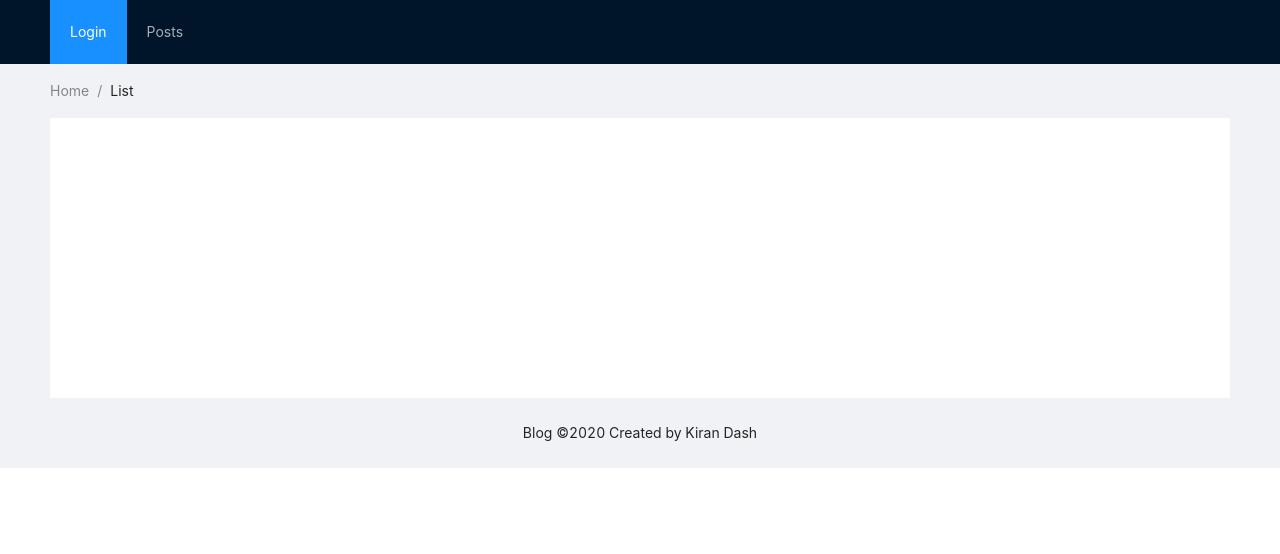
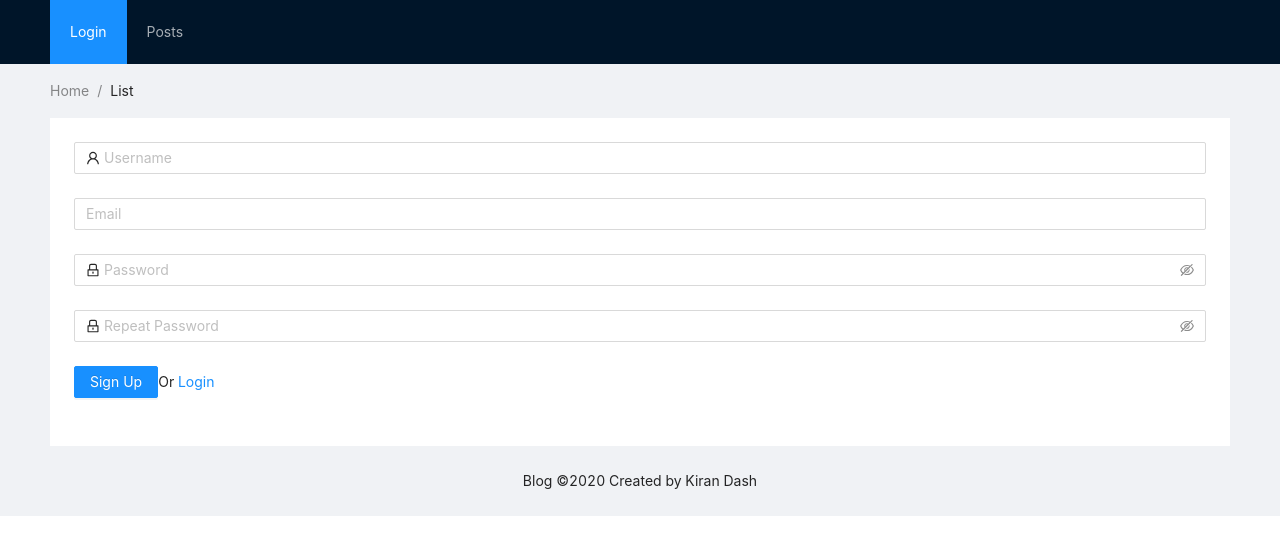
Before and after one commit to kirandash/django, a React (Create React App) app in the folder blog/frontend/gui/: page /signup in a window 1280 px wide. Shown: the top 554 px of the page. Built offline with nearby package versions, Linux system fonts and the light colour scheme.

Commit message:
Blog UI - 9.4 Create SignUp Component

```diff
--- a/blog/frontend/gui/src/containers/Layout.js
+++ b/blog/frontend/gui/src/containers/Layout.js
@@ -1,7 +1,9 @@
 import React from 'react';
+import { connect } from 'react-redux';
 import { Link } from 'react-router-dom';
 
 import { Layout, Menu, Breadcrumb } from 'antd';
+import * as actions from '../store/actions/auth';
 
 const { Header, Content, Footer } = Layout;
 
@@ -15,7 +17,7 @@ const CustomLayout = (props) => {
                     {
                         props.isAuthenticated ?
                             <Menu.Item key="2">
-                                <Link to="/logout">
+                                <Link onClick={props.logout()}>
                                     Logout
                                 </Link>
                             </Menu.Item>
@@ -49,4 +51,10 @@ const CustomLayout = (props) => {
     );
 };
 
-export default CustomLayout;
+const mapDispatchToProps = dispatch => {
+    return {
+        logout: () => dispatch(actions.logout())
+    }
+}
+
+export default connect(null, mapDispatchToProps)(CustomLayout);
--- /dev/null
+++ b/blog/frontend/gui/src/containers/Signup.js
@@ -0,0 +1,114 @@
+import React from 'react';
+import { connect } from 'react-redux';
+import {
+    Form,
+    Input,
+    Button,
+} from 'antd';
+import { NavLink } from 'react-router-dom';
+
+import { UserOutlined, LockOutlined } from '@ant-design/icons';
+
+import * as actions from '../store/actions/auth';
+
+const RegistrationForm = (props) => {
+    const [form] = Form.useForm();
+
+    const onFinish = values => {
+        // console.log('Received values of form: ', values);
+        props.onAuth(values.username, values.email, values.password, values.confirm);
+        props.history.push('/'); // Navigate to root after Sign Up
+    };
+
+    return (
+        <Form
+            form={form}
+            name="register"
+            onFinish={onFinish}
+        >
+            <Form.Item
+                name="username"
+                rules={[
+                    {
+                        required: true,
+                        message: 'Please input your Username!',
+                    },
+                ]}
+            >
+                <Input prefix={<UserOutlined className="site-form-item-icon" />} placeholder="Username" />
+            </Form.Item>
+            <Form.Item
+                name="email"
+                rules={[
+                    {
+                        type: 'email',
+                        message: 'The input is not valid E-mail!',
+                    },
+                    {
+                        required: true,
+                        message: 'Please input your E-mail!',
+                    },
+                ]}
+            >
+                <Input placeholder="Email" />
+            </Form.Item>
+
+            <Form.Item
+                name="password"
+                rules={[
+                    {
+                        required: true,
+                        message: 'Please input your password!',
+                    },
+                ]}
+                hasFeedback
+            >
+                <Input.Password prefix={<LockOutlined className="site-form-item-icon" />} placeholder="Password" />
+            </Form.Item>
+
+            <Form.Item
+                name="confirm"
+                dependencies={['password']}
+                hasFeedback
+                rules={[
+                    {
+                        required: true,
+                        message: 'Please confirm your password!',
+                    },
+                    ({ getFieldValue }) => ({
+                        validator(rule, value) {
+                            if (!value || getFieldValue('password') === value) {
+                                return Promise.resolve();
+                            }
+
+                            return Promise.reject('The two passwords that you entered do not match!');
+                        },
+                    }),
+                ]}
+            >
+                <Input.Password prefix={<LockOutlined className="site-form-item-icon" />} placeholder="Repeat Password" />
+            </Form.Item>
+            <Form.Item>
+                <Button type="primary" htmlType="submit">
+                    Sign Up
+                </Button>
+                Or <NavLink to='/login'>Login</NavLink>
+            </Form.Item>
+        </Form>
+    );
+};
+
+const mapStateToProps = (state) => {
+    return {
+        loading: state.loading,
+        error: state.error
+    }
+}
+
+const mapDispatchToProps = dispatch => {
+    return {
+        onAuth: (username, email, password1, password2) => dispatch(actions.authSignup(username, email, password1, password2))
+    }
+}
+
+export default connect(mapStateToProps, mapDispatchToProps)(RegistrationForm);
--- a/blog/frontend/gui/src/routes.js
+++ b/blog/frontend/gui/src/routes.js
@@ -4,12 +4,14 @@ import { Route } from 'react-router-dom';
 import ArticleList from './containers/ArticleListView';
 import ArticleDetail from './containers/ArticleDetailView';
 import Login from './containers/Login';
+import Signup from './containers/Signup';
 
 const BaseRouter = () => (
     <div>
         <Route exact path='/' component={ArticleList} />
         <Route exact path='/articles/:articleID' component={ArticleDetail} />
         <Route exact path='/login/' component={Login} />
+        <Route exact path='/signup/' component={Signup} />
     </div>
 );
 
```
Also changed, not shown: 1 other file (tests, documents, lock files or other folders).
